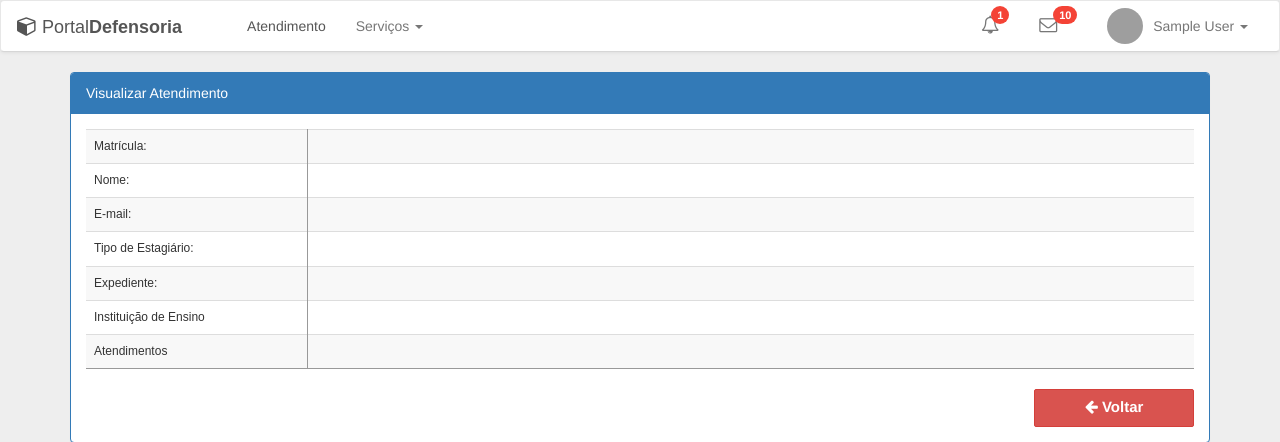
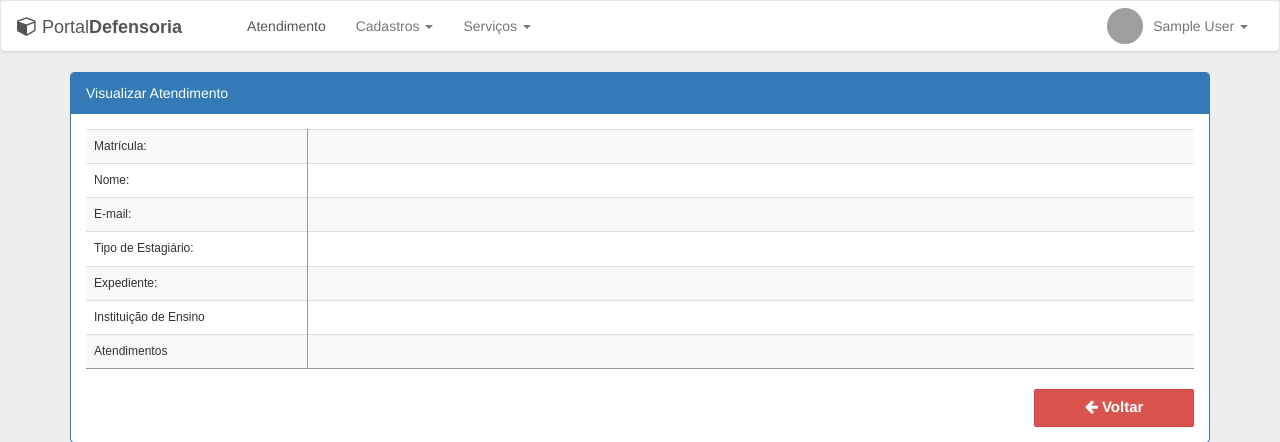
Before and after one commit to bthiagos/defensoria, a PHP site: page /relDesempenho.php in a window 1280 px wide. Shown: the top 442 px of the page. Run offline with PHP 8.4, Linux system fonts and the light colour scheme; the visitor is signed in with stand-in values (Sample User, id 1); data that the repository does not hold is empty; some libraries are stand-ins or nearby versions; some web fonts are replaced; grey boxes are pictures that could not be loaded.

Commit message:
Alteração no Sistema

```diff
--- a/relDesempenho.php
+++ b/relDesempenho.php
@@ -42,12 +42,21 @@ include("conexao.php");
                     <a href="painel.php" class="nav-link">Atendimento</a>
                 </li>
                 <li class="nav-item dropdown">
-                    <a data-toggle="dropdown" class="nav-link dropdown-toggle" href="#">Serviços <b
+                    <a data-toggle="dropdown" class="nav-link dropdown-toggle" href="#">Cadastros <b
                             class="caret"></b></a>
                     <ul class="dropdown-menu">
                         <li>
                             <a href="cadastro.php" class="dropdown-item">Cadastrar Estagiário</a>
                         </li>
+                        <li>
+                            <a href="cadastroAssistido.php" class="dropdown-item">Cadastrar Assistido</a>
+                        </li>
+                    </ul>
+                </li>
+                <li class="nav-item dropdown">
+                    <a data-toggle="dropdown" class="nav-link dropdown-toggle" href="#">Serviços <b
+                            class="caret"></b></a>
+                    <ul class="dropdown-menu">
                         <li>
                             <a href="relDesempenho.php" class="dropdown-item">Relatório de Desempenho</a>
                         </li>
@@ -60,19 +69,12 @@ include("conexao.php");
             </ul>
 
             <ul class="nav navbar-nav navbar-right ml-auto">
-                <li class="nav-item">
-                    <a href="#" class="nav-link notifications"><i class="fa fa-bell-o"></i><span
-                            class="badge">1</span></a>
-                </li>
-                <li class="nav-item">
-                    <a href="#" class="nav-link messages"><i class="fa fa-envelope-o"></i><span
-                            class="badge">10</span></a>
-                </li>
+
                 <li class="nav-item dropdown">
-                    <a href="#" data-toggle="dropdown" class="nav-link dropdown-toggle user-action"><img
-                            src="https://www.tutorialrepublic.com/examples/images/avatar/2.jpg" class="avatar"
+                    <a href="#" data-toggle="dropdown" class="nav-link dropdown-toggle user-action">
+                        <img src="https://img.icons8.com/ios-glyphs/64/000000/person-male.png" class="avatar"
                             alt="Avatar" />
-                        <?php echo $_SESSION['nome'];?> <b class="caret"></b>
+                        <?php echo $_SESSION['nome_func'];?> <b class="caret"></b>
                     </a>
                     <ul class="dropdown-menu">
                         <li>
```
